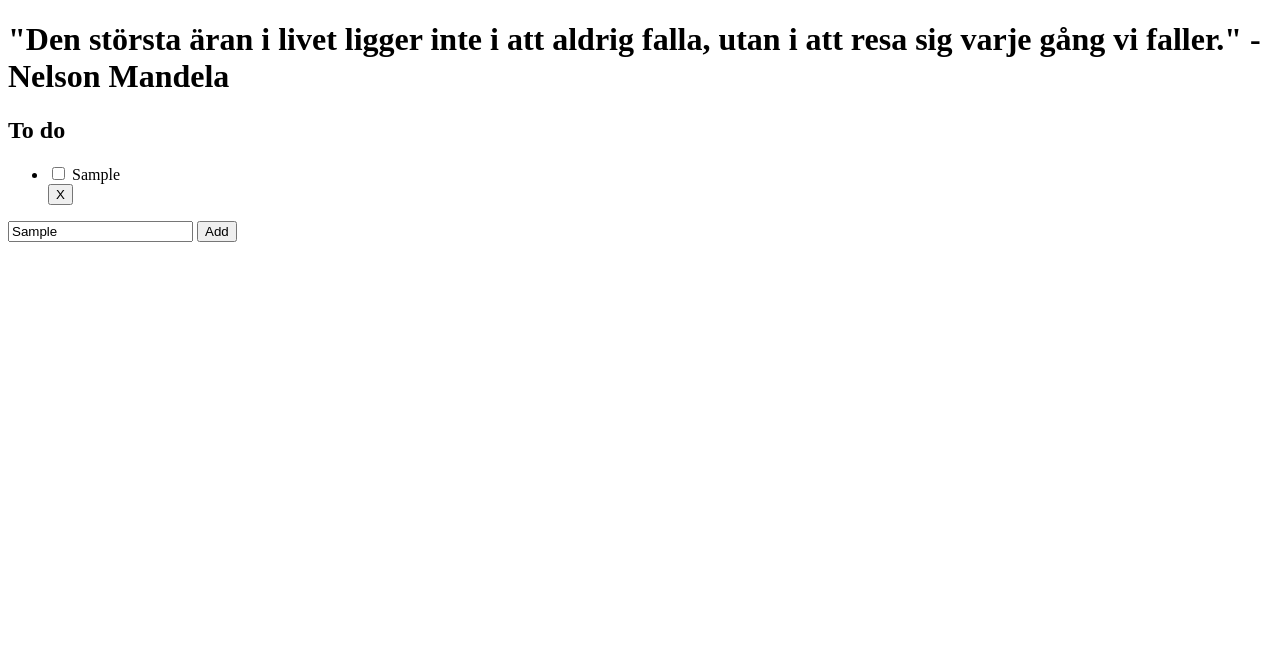
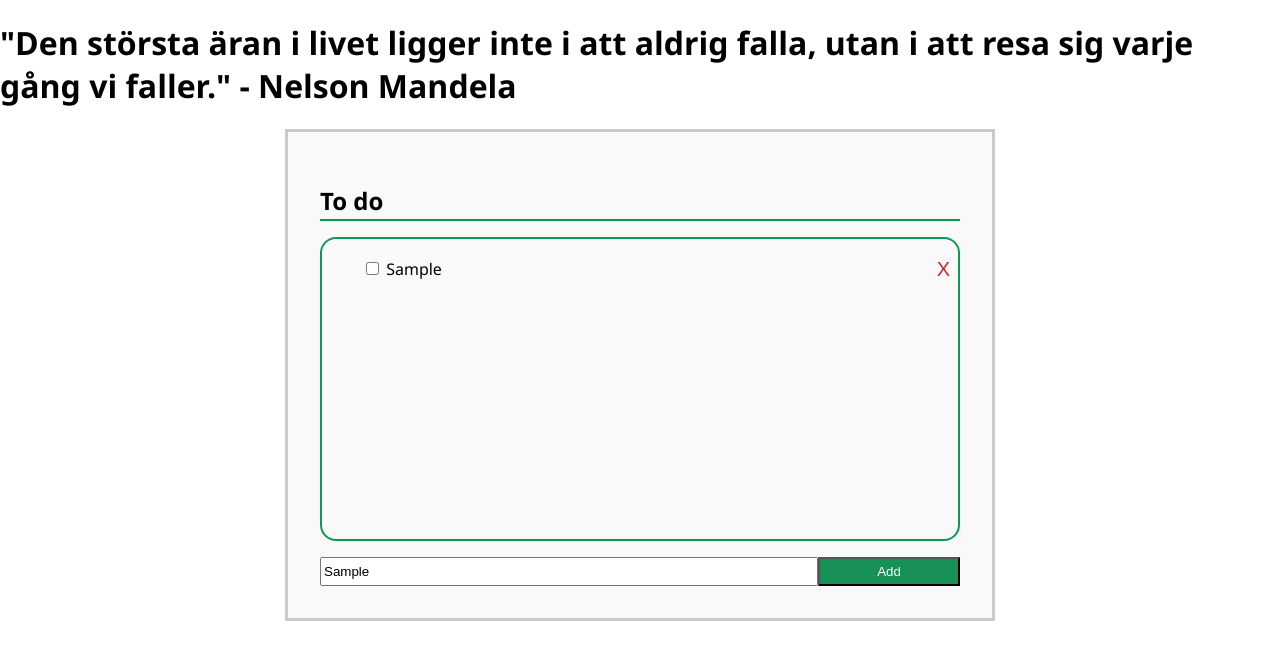
Before and after one commit to Hollstedt/the-big-repo, a plain HTML site: page index.html in a window 1280 px wide. Both pictures are taken after typing "Sample" into the empty fields and a click on the button "Add". Drawn offline with Linux system fonts and the light colour scheme.

Commit message:
Simple css design

```diff
--- a/index.html
+++ b/index.html
@@ -13,7 +13,9 @@
     </header>
     <main>
         <article class="todo">
-            <h2>To do</h2>
+            <header>
+                <h2>To do</h2>
+            </header>
             <ul id="todo-list">
             </ul>
             <section class="input-field">
--- a/style.css
+++ b/style.css
@@ -0,0 +1,102 @@
+html, body{
+    margin: 0;
+    padding: 0;
+    box-sizing: border-box;
+    font-family: 'Segoe UI', Tahoma, Geneva, Verdana, sans-serif;
+}
+
+main{
+    display: flex;
+    flex-flow: column nowrap;
+    justify-content: flex-start;
+    align-items: center;
+    min-height: 100vh;
+}
+*{
+    transition: .2s;
+}
+
+article{
+    display: flex;
+    flex-flow: column nowrap;
+    justify-content: center;
+    align-items: stretch;
+    border: 3px solid #cacaca;
+    background-color: #f9f9f9;
+    padding: 2rem;
+    width: 50%;
+    min-width: 200px;
+    max-width: 1000px;
+}
+
+li{
+    display: flex;
+    flex-flow: row wrap;
+    justify-content: space-between;
+    align-items: center;
+    list-style: none;
+    margin: 1rem 0;
+}
+
+li button.remove-todo{
+    font-size: 20px;
+    color: rgb(189, 49, 49);
+    border: none;
+    border-radius: 50%;
+    border: 2px solid transparent;
+    background-color: transparent;
+    cursor: pointer;
+    transition: .2s;
+}
+
+li button.remove-todo:hover{
+    transition: .2s;
+    color: rgb(203, 76, 76);
+    background-color: rgb(212, 140, 140);;
+    border: 2px solid rgb(203, 76, 76);
+};
+
+ul{
+    padding: 0;
+}
+
+ul#todo-list{
+    display: flex;
+    flex-flow: column nowrap;
+    justify-content: flex-start;
+    align-items: stretch;
+    height: 300px;
+    overflow-y: scroll;
+    scrollbar-width:thin;
+    scrollbar-color: #0b9a55 transparent;
+    border: #0b9a55 2px solid;
+    border-radius: 1rem;
+
+}
+
+article.todo > header{
+    border-bottom: 2px solid #0b9a55;
+}
+
+article.todo > header h2{
+    margin-bottom: 2px;
+}
+
+section.input-field{
+    display: flex;
+    flex-flow: row wrap;
+}
+
+section.input-field input{
+    flex-grow: 3;
+}
+section.input-field button{
+    color: white;
+    background-color: #179156;
+    padding: 5px;
+    flex-grow: 1;
+}
+
+section.input-field button:hover{
+    background-color: #27b26f;
+}
```
